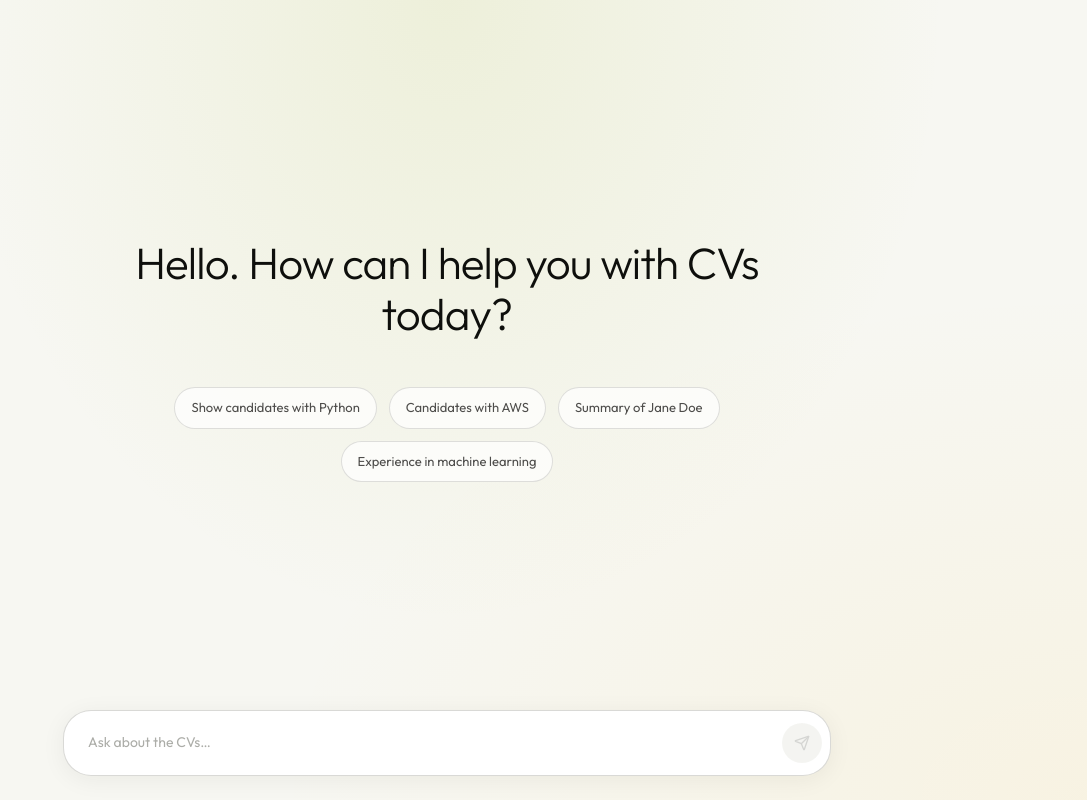
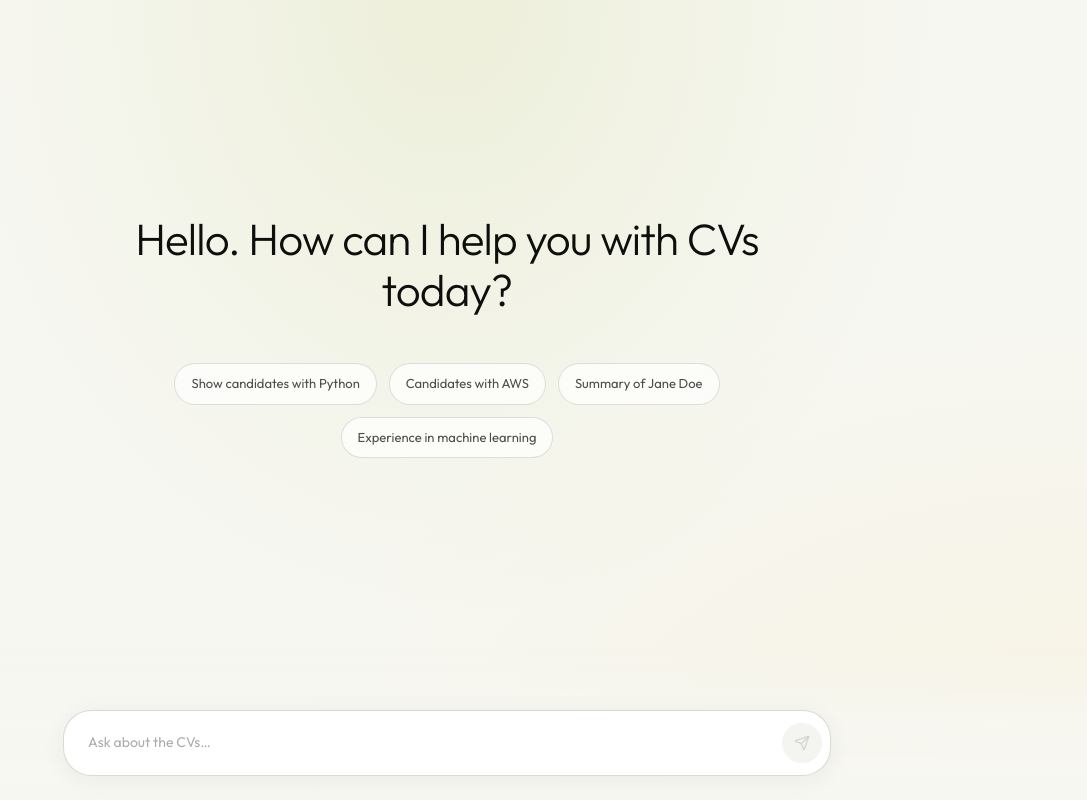
Before and after one commit to Minacava/cv-screener, a Next.js app: page / in a window 1280 px wide. Shown: the whole page, without its empty margins (193-1280 px from the left). Built offline with nearby package versions, Linux system fonts and the light colour scheme.

Commit message:
fix(ui): scroll chat behind input with gradient fade
Remove fixed margins so messages flow under the composer with a soft fade.

```diff
--- a/app/page.tsx
+++ b/app/page.tsx
@@ -106,10 +106,10 @@ export default function Home() {
           selectedPdf ? "lg:max-w-[55%]" : "w-full"
         )}
       >
-        <main className="relative mx-auto flex min-h-0 w-full max-w-3xl flex-1 flex-col px-4 pt-10 sm:px-6 sm:pt-16">
-          <div className="min-h-0 flex-1 overflow-hidden pb-36">
+        <main className="relative mx-auto flex min-h-0 w-full max-w-3xl flex-1 flex-col px-4 sm:px-6">
+          <div className="min-h-0 flex-1 overflow-hidden">
             {messages.length === 0 ? (
-              <div className="flex h-full flex-col items-center justify-center gap-12 text-center">
+              <div className="flex h-full flex-col items-center justify-center gap-12 pb-32 text-center">
                 <h1 className="animate-in fade-in slide-in-from-bottom-2 max-w-2xl text-[2rem] font-light leading-[1.15] tracking-[-0.02em] text-[#0e0f0c] duration-700 sm:text-[2.75rem] dark:text-[#f7f7f2]">
                   Hello. How can I help you with CVs today?
                 </h1>
@@ -128,7 +128,7 @@ export default function Home() {
               </div>
             ) : (
               <ScrollArea className="h-full">
-                <div className="flex flex-col gap-8 py-4 pr-2">
+                <div className="flex flex-col gap-8 pr-2 pt-10 pb-36 sm:pt-16">
                   {messages.map((message) => {
                     const text = getMessageText(message);
                     const sources = getMessageSources(message);
@@ -191,7 +191,7 @@ export default function Home() {
           </div>
         </main>
 
-        <div className="pointer-events-none absolute inset-x-0 bottom-0 z-20 px-4 pb-6 sm:px-6">
+        <div className="pointer-events-none absolute inset-x-0 bottom-0 z-20 bg-gradient-to-t from-[#f7f7f2] via-[#f7f7f2]/80 to-transparent px-4 pb-6 pt-16 sm:px-6 dark:from-[#1a1a17] dark:via-[#1a1a17]/80">
           {error ? (
             <p className="pointer-events-auto mb-3 text-center text-sm text-[#e95d3d] dark:text-[#ff736a]">
               Couldn&apos;t send the message. Please try again.
```
